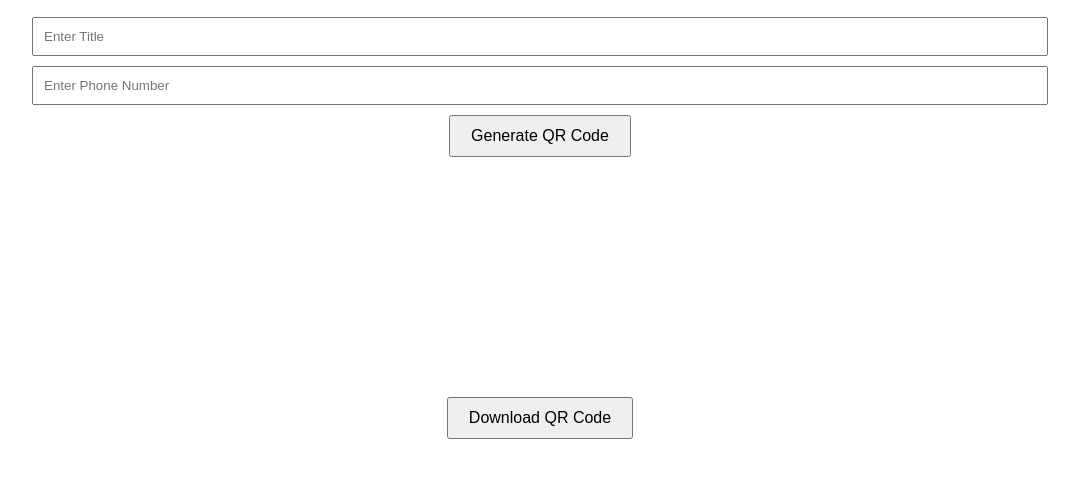
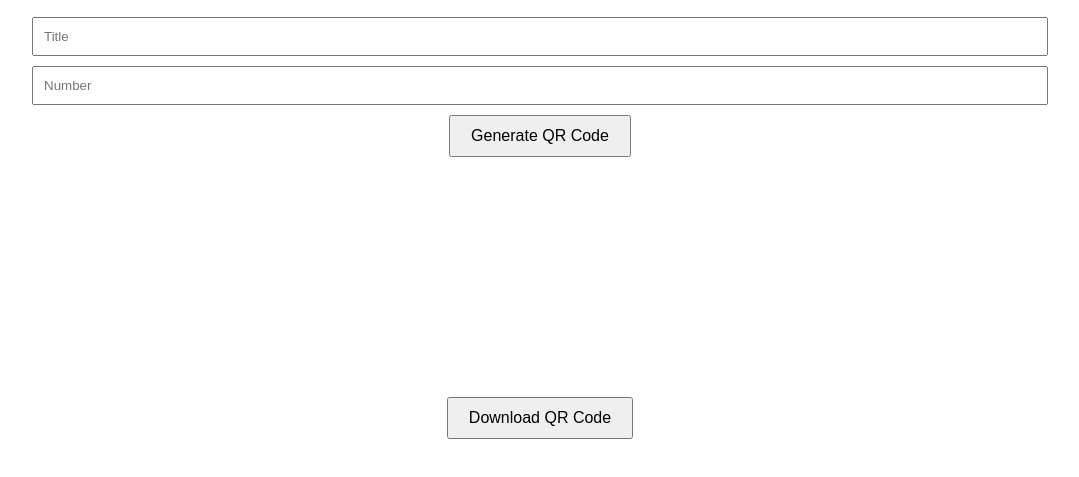
Before and after one commit to mandalkiran/scan-to-call, a plain HTML site: page index.html in a window 1280 px wide. Shown: the part 51-528 px from the top of the page, without its empty margins (100-1179 px from the left). Drawn offline with Linux system fonts and the light colour scheme.

Commit message:
Update index.html

```diff
--- a/index.html
+++ b/index.html
@@ -31,8 +31,8 @@
 </head>
 <body>
     <h2>QR Code Generator</h2>
-    <input type="text" id="title" placeholder="Enter Title">
-    <input type="tel" id="phone" placeholder="Enter Phone Number">
+    <input type="text" id="title" placeholder="Title">
+    <input type="tel" id="phone" placeholder="Number">
     <button onclick="generateQR()">Generate QR Code</button>
     <div id="qrcode"></div>
     <button onclick="downloadQR()">Download QR Code</button>
```
